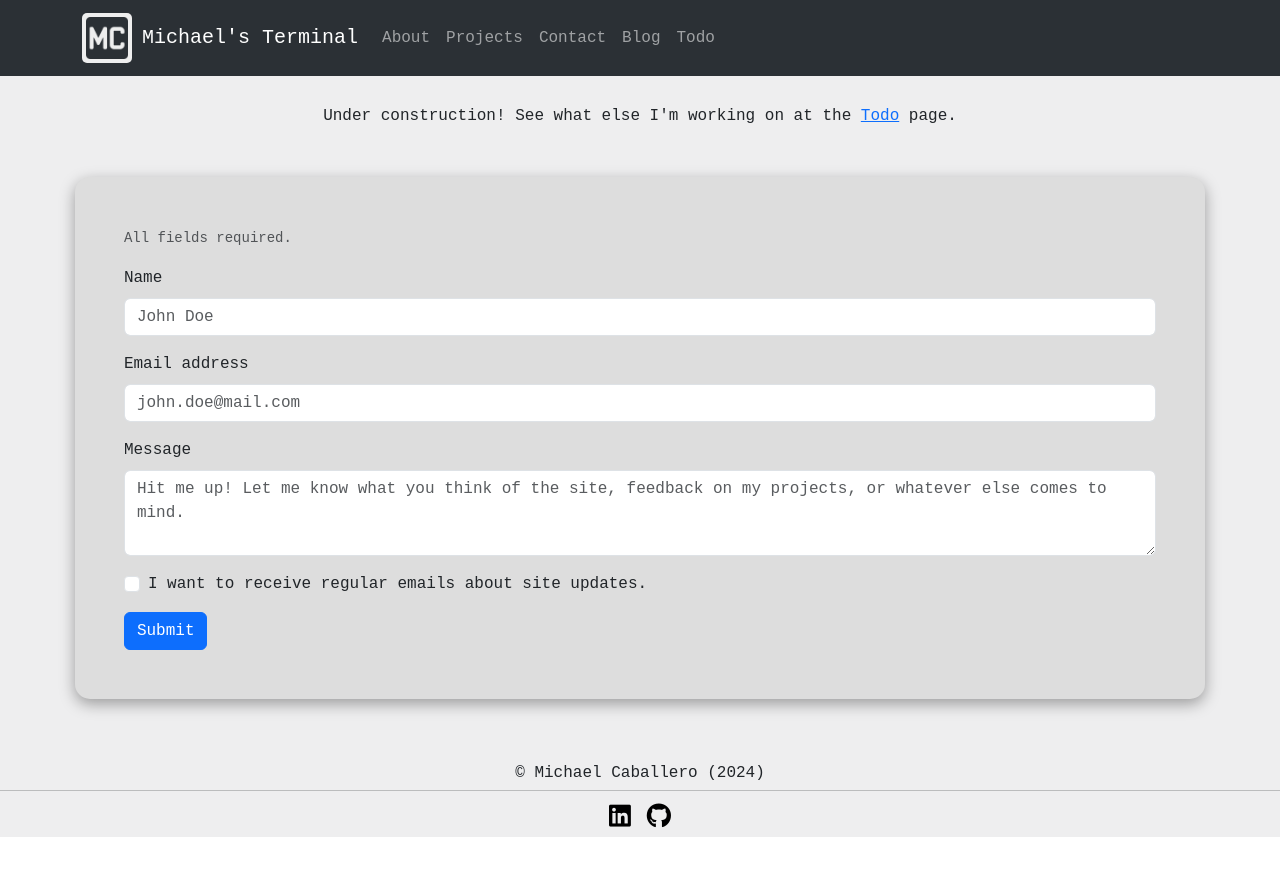
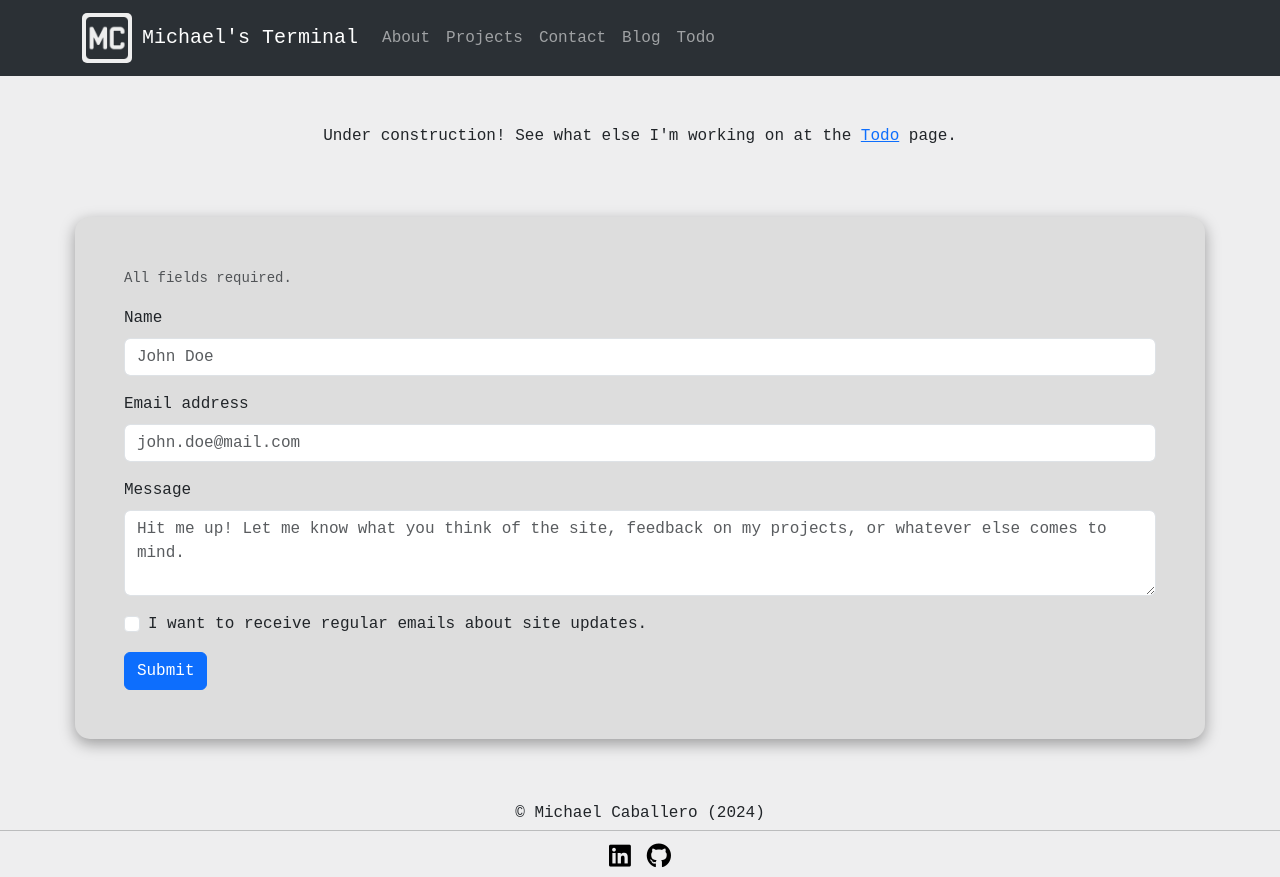
Before and after one commit to mCaballero1224/portfolio-site, a React (Vite) app in the folder frontend/: page /contact in a window 1280 px wide. Before the commit the page ends 837 px from the top, so only its background shows below. Built offline with nearby package versions, Linux system fonts and the light colour scheme.

Commit message:
Add padding to top message

```diff
--- a/frontend/src/routes/Contact.tsx
+++ b/frontend/src/routes/Contact.tsx
@@ -67,7 +67,7 @@ export default function Contact() {
     <>
       {submitted && <Alert variant="success">Thank you for your message!</Alert>}
       {error && <Alert variant="danger">{error}</Alert>}
-      <p className="text-center">Under construction! See what else I'm working on at the <Link to={`/todo`}>Todo</Link> page.</p>
+      <p style={{padding: '20px'}} className="text-center">Under construction! See what else I'm working on at the <Link to={`/todo`}>Todo</Link> page.</p>
       <Form onSubmit={handleSubmit} id="contact-form">
         <Form.Text>All fields required.</Form.Text>
         <Form.Group controlId="formName" className="mb-3 mt-3">
```
